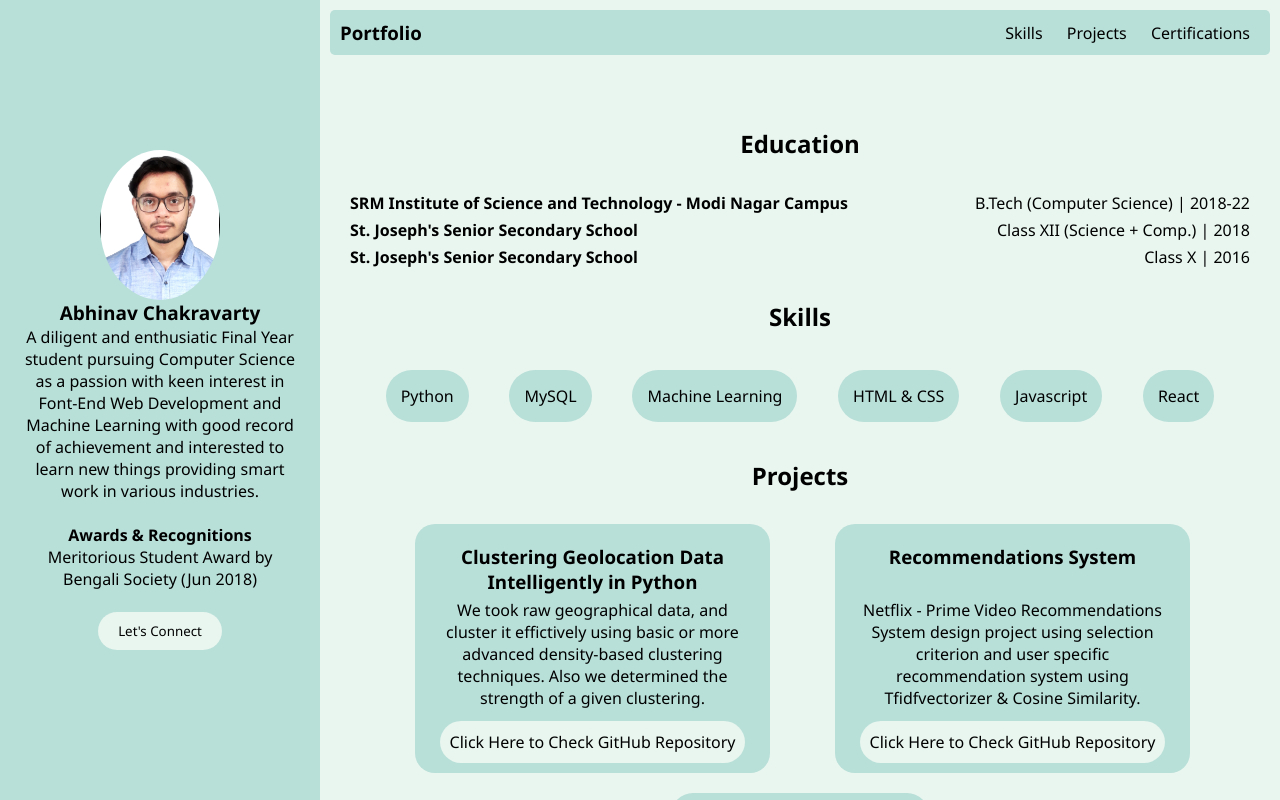
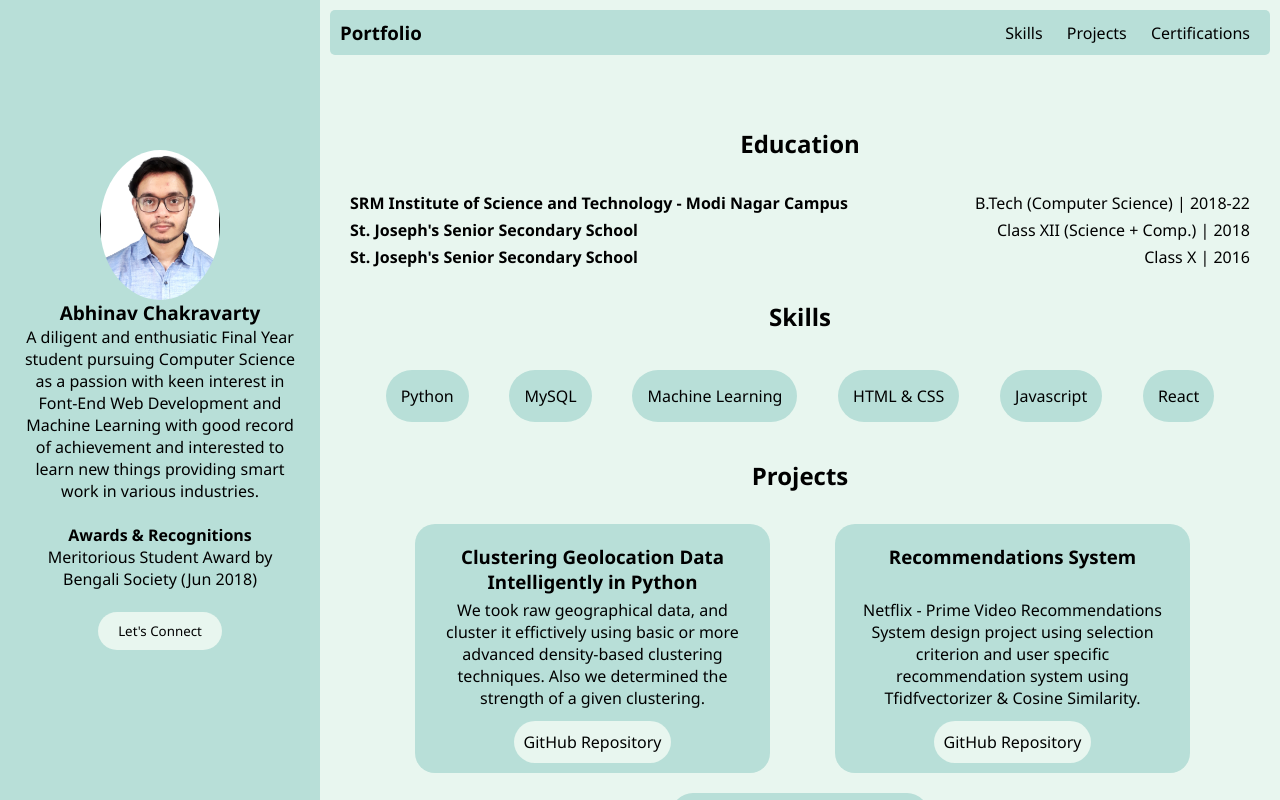
Before and after one commit to abhinav-chakravarty/Portfolio, a plain HTML site: page index.html in a window 1280 px wide. Drawn offline with Linux system fonts and the light colour scheme.

Commit message:
Update index.html

```diff
--- a/index.html
+++ b/index.html
@@ -69,14 +69,14 @@
             <h3>Clustering Geolocation Data Intelligently in Python</h3>
             <p>We took raw geographical data, and cluster it effictively using basic or more advanced density-based clustering techniques. Also we determined the strength of a given clustering.
             </p><br/>
-            <a href="https://github.com/abhinav-chakravarty/Clustering-Geolocation-Data-Intelligently-in-Python" target="blank">Click Here to Check GitHub Repository</a>
+            <a href="https://github.com/abhinav-chakravarty/Clustering-Geolocation-Data-Intelligently-in-Python" target="blank">GitHub Repository</a>
           </div>
 
           <div class="sub-proj">
             <h3>Recommendations System</h3>
             <p>Netflix - Prime Video Recommendations System design project using selection criterion and user specific recommendation system using Tfidfvectorizer & Cosine Similarity.
             </p><br/>
-            <a href="https://github.com/abhinav-chakravarty/Recommendations-System" target="blank">Click Here to Check GitHub Repository</a>
+            <a href="https://github.com/abhinav-chakravarty/Recommendations-System" target="blank">GitHub Repository</a>
           </div>
 
         </div>
```
